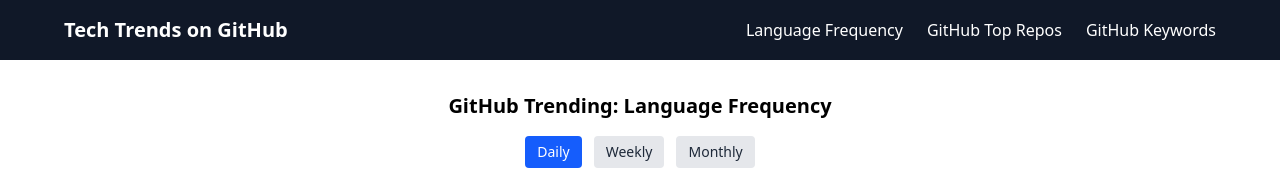
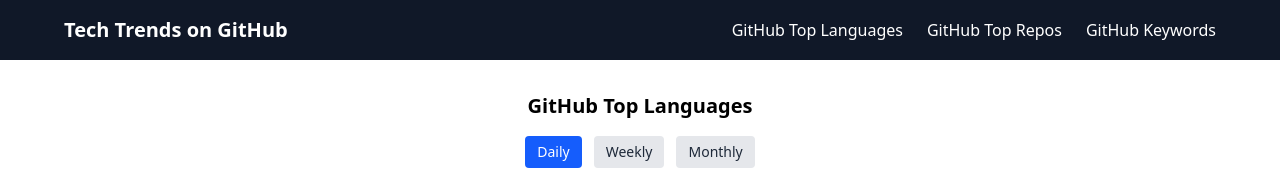
Before and after one commit to kkklausxyz/tech-trends-frontend, a React (Vite) app: page / in a window 1280 px wide. Shown: the top 170 px of the page. Built offline with nearby package versions, Linux system fonts and the light colour scheme; no server answers.

Commit message:
Refactor Header and LanguagePage components for consistency; update link labels to "GitHub Top Languages" and "GitHub Top Repos"

```diff
--- a/src/components/Header.jsx
+++ b/src/components/Header.jsx
@@ -15,7 +15,7 @@
         {/* Desktop Nav */}
         <nav className="hidden md:flex space-x-6">
           <Link to="/" className="hover:underline">
-            Language Frequency
+            GitHub Top Languages
           </Link>
           <Link to="/popular" className="hover:underline">
             GitHub Top Repos
@@ -43,13 +43,13 @@
       >
         <div className="flex flex-col px-4 pt-2 space-y-2">
           <Link to="/" className="hover:underline" onClick={toggleMenu}>
-            Languages
+            GitHub Top Languages
           </Link>
           <Link to="/popular" className="hover:underline" onClick={toggleMenu}>
-            Top Repos
+            GitHub Top Repos
           </Link>
           <Link to="/keywords" className="hover:underline" onClick={toggleMenu}>
-            Keywords
+            GitHub Keywords
           </Link>
         </div>
       </div>
--- a/src/pages/LanguagePage.jsx
+++ b/src/pages/LanguagePage.jsx
@@ -34,7 +34,7 @@
   return (
     <div className="p-4">
       <h2 className="text-xl font-bold mb-4 text-center">
-        GitHub Trending: Language Frequency
+        GitHub Top Languages
       </h2>
 
       <div className="flex justify-center space-x-3 mb-6">
```
Also changed, not shown: src/pages/Home.jsx (deleted, +0 -40 lines).
